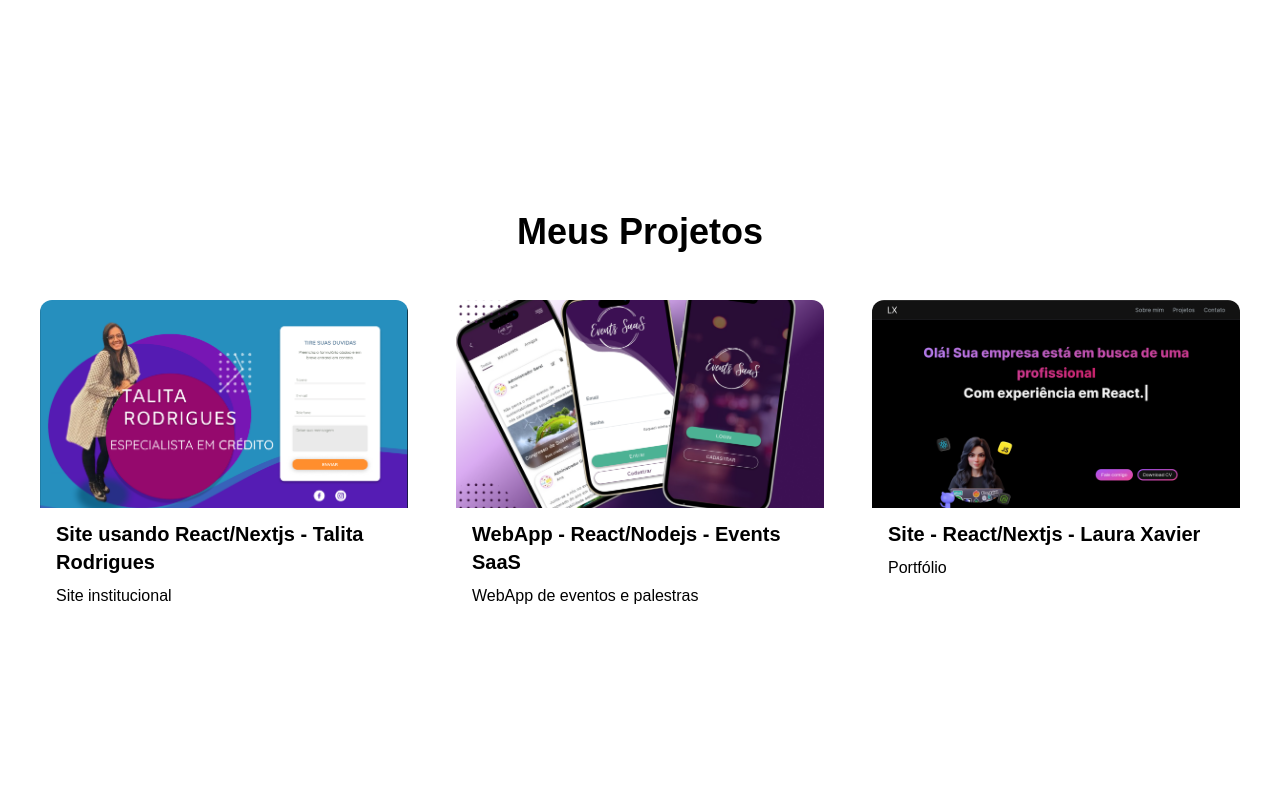
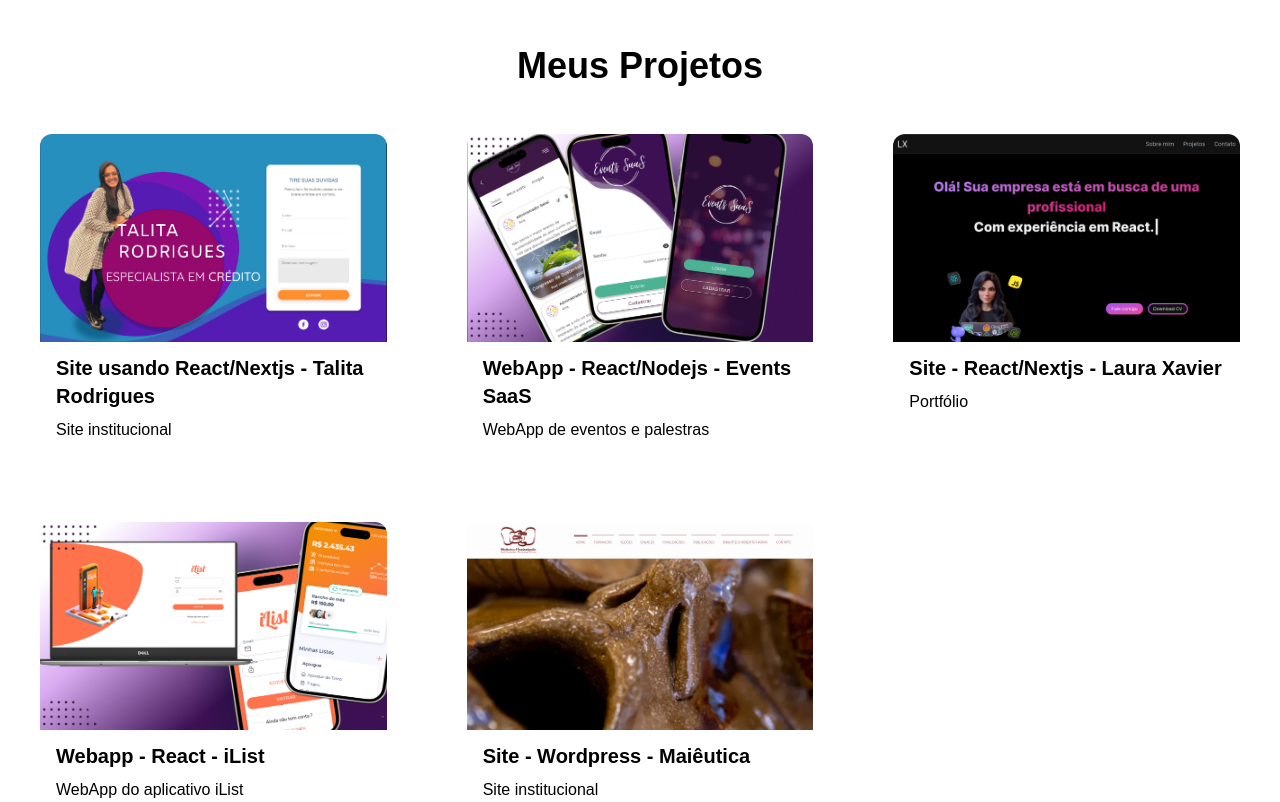
Before and after one commit to lauraxavier/portfolio-lauraXavier, a Next.js app: page / in a window 1280 px wide. Shown: the part 1880-2682 px from the top of the page. Before the commit the page ends 2654 px from the top, so only its background shows below. Built offline with nearby package versions, Linux system fonts and the light colour scheme.

Commit message:
Add new thumb projects

```diff
--- a/src/app/components/ProjectCard.jsx
+++ b/src/app/components/ProjectCard.jsx
@@ -13,6 +13,7 @@ const ProjectCard = ({ imgUrl, title, description, gitUrl, previewUrl }) => {
         }}
       >
         <div className="overlay items-center justify-center absolute top-0 left-0 w-full h-full bg-[#181818] bg-opacity-0 hidden group-hover:flex group-hover:bg-opacity-80 transition-all duration-500 ">
+          {gitUrl && (
             <Link
               href={gitUrl}
               target="_blank"
@@ -20,6 +21,7 @@ const ProjectCard = ({ imgUrl, title, description, gitUrl, previewUrl }) => {
             >
               <CodeBracketIcon className="h-10 w-10 text-[#ADB7BE] absolute top-1/2 left-1/2 transform -translate-x-1/2 -translate-y-1/2  cursor-pointer group-hover/link:text-white" />
             </Link>
+          )}
           {previewUrl && (
             <Link
               href={previewUrl}
@@ -32,7 +34,7 @@ const ProjectCard = ({ imgUrl, title, description, gitUrl, previewUrl }) => {
         </div>
         <div className="lg:hidden w-full absolute bottom-0 left-0">
           <div className="bg-gray-500 text-white bg-opacity-80 rounded-tl-[25px] p-2 md:p-4 justify-center items-center flex">
-            Links
+            Ver mais
           </div>
         </div>
       </div>
--- a/src/app/components/ProjectsSection.jsx
+++ b/src/app/components/ProjectsSection.jsx
@@ -31,6 +31,22 @@ const projectsData = [
     gitUrl: "https://github.com/lauraxavier/portfolio-lauraXavier",
     previewUrl: "/",
   },
+  {
+    id: 4,
+    title: "Webapp - React - iList",
+    description: "WebApp do aplicativo iList",
+    image: "/images/projects/4.png",
+    tag: ["All", "Web"],
+    gitUrl: "/",
+  },
+  {
+    id: 5,
+    title: "Site - Wordpress - Maiêutica",
+    description: "Site institucional",
+    image: "/images/projects/5.png",
+    tag: ["All", "Web"],
+    previewUrl: "https://www.maieutica.com.br/",
+  },
 ];
 
 const ProjectsSection = () => {
@@ -62,7 +78,7 @@ const ProjectsSection = () => {
 
       <ul
         ref={ref}
-        className="grid md:grid-cols-2 lg:grid-cols-3 gap-8 md:gap-12"
+        className="grid md:grid-cols-2 lg:grid-cols-3 gap-10 md:gap-20"
       >
         {filteredProjects.map((project, index) => (
           <motion.li
--- a/src/app/layout.js
+++ b/src/app/layout.js
@@ -11,7 +11,9 @@ export const metadata = {
 export default function RootLayout({ children }) {
   return (
     <html lang="en">
-      <body>{children}</body>
+      <body className="flex min-h-screen flex-col dark:bg-zinc-950 dark:text-zinc-50">
+        {children}
+      </body>
     </html>
   );
 }
--- a/src/app/page.js
+++ b/src/app/page.js
@@ -5,7 +5,7 @@ import ProjectsSection from "./components/ProjectsSection";
 
 export default function Home() {
   return (
-    <main className="flex min-h-screen flex-col dark:bg-zinc-950 dark:text-zinc-50">
+    <main className="flex min-h-screen flex-col">
       <Navbar />
       <div className="container mt-24 mx-auto px-10">
         <HeaderSection />
```
Also changed, not shown: public/images/projects/4.png (added), public/images/projects/5.png (added). Lines whose indentation alone changed are shown as unchanged.
